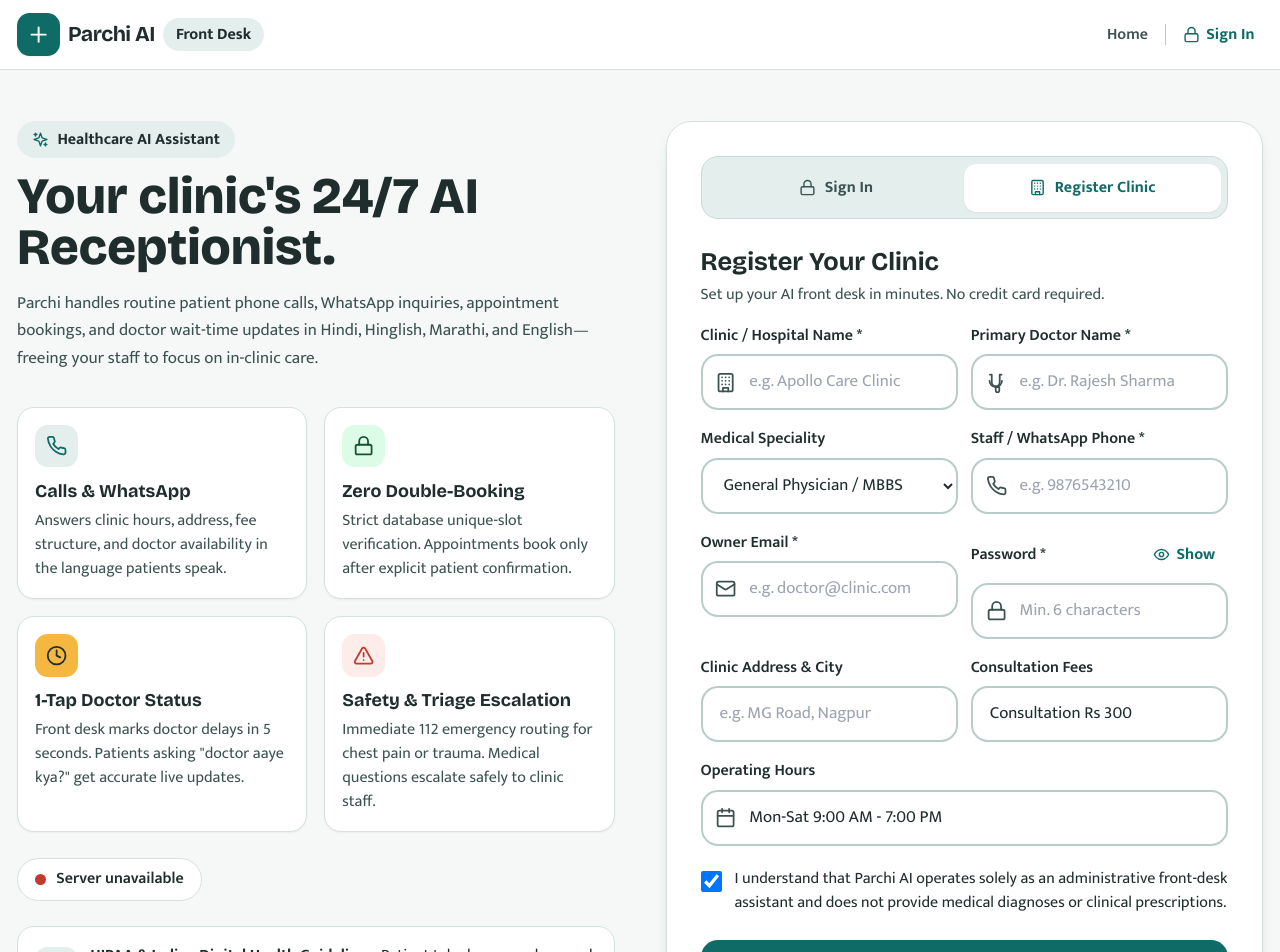
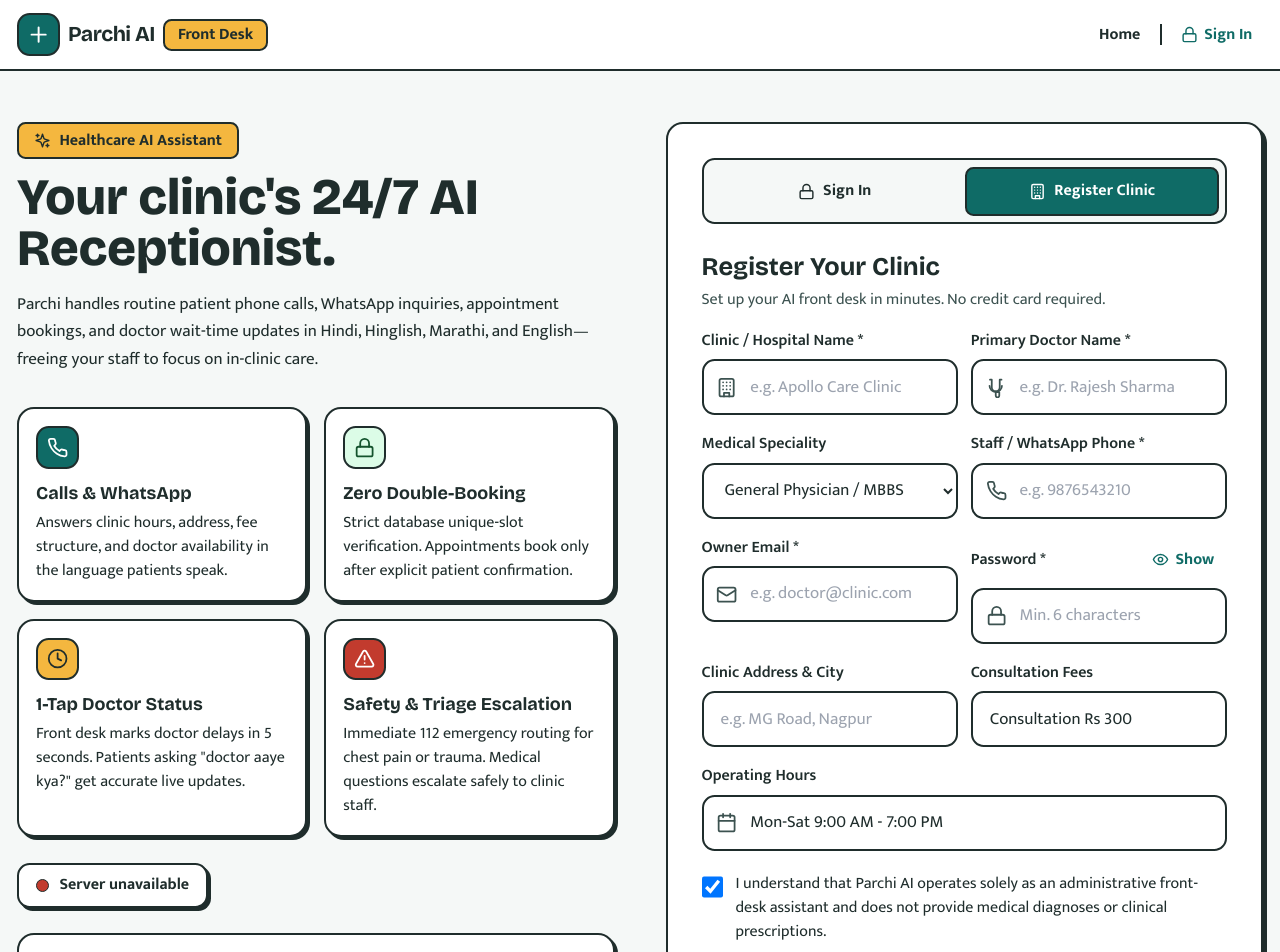
Before and after one commit to Ashishku1502/Healthcare-AI-Assistant, a Next.js app in the folder frontend/: page /signup in a window 1280 px wide. Shown: the top 952 px of the page. Built offline with nearby package versions, Linux system fonts and the light colour scheme; no server answers.

Commit message:
design: apply unified high-contrast simple bold UI style across all pages

```diff
--- a/frontend/src/app/globals.css
+++ b/frontend/src/app/globals.css
@@ -52,37 +52,44 @@
 
 @layer components {
   .card {
-    @apply bg-white border border-[#D4E2DF] rounded-3xl p-5 sm:p-6 shadow-sm;
+    @apply bg-white border-2 border-[var(--ink)] rounded-2xl p-5 sm:p-6;
+    box-shadow: 4px 4px 0 var(--ink);
     word-break: break-word;
     overflow-wrap: break-word;
   }
 
   .btn {
-    @apply inline-flex items-center justify-center rounded-2xl bg-[var(--teal)] text-white px-5 min-h-[56px] text-[17px] font-bold hover:bg-[#0B524E] active:scale-[0.98] disabled:opacity-50 disabled:active:scale-100 transition-all;
+    @apply inline-flex items-center justify-center rounded-xl bg-[var(--teal)] text-white border-2 border-[var(--ink)] px-5 min-h-[56px] text-[17px] font-bold hover:bg-[#0B524E] disabled:opacity-50 transition-all;
+    box-shadow: 3px 3px 0 var(--ink);
     white-space: normal;
     text-align: center;
   }
 
+  .btn:active:not(:disabled) {
+    transform: translate(2px, 2px);
+    box-shadow: 1px 1px 0 var(--ink);
+  }
+
   .btn2 {
-    @apply btn bg-white text-[var(--teal)] border-2 border-[var(--teal)] hover:bg-[#E4EFED];
+    @apply btn bg-white text-[var(--ink)] hover:bg-[#E4EFED];
   }
 
   .inp {
-    @apply w-full min-h-[56px] rounded-2xl border-2 border-[#B8CCC9] px-4 bg-white text-[var(--ink)] text-[17px] transition-colors focus:border-[var(--teal)];
+    @apply w-full min-h-[56px] rounded-xl border-2 border-[var(--ink)] px-4 bg-white text-[var(--ink)] text-[17px] transition-colors focus:border-[var(--teal)];
   }
 
   .ticket-card {
     position: relative;
     overflow: hidden;
     background: #ffffff;
-    border: 2px solid #C8DAD7;
-    border-radius: 1.5rem;
-    box-shadow: 0 4px 16px rgba(15, 107, 102, 0.08);
+    border: 2px solid var(--ink);
+    border-radius: 1rem;
+    box-shadow: 4px 4px 0 var(--ink);
   }
 
   .ticket-notch-row {
     position: relative;
-    border-top: 2px dashed #B8CCC9;
+    border-top: 2px dashed var(--ink);
   }
 
   .ticket-notch-row::before,
@@ -94,7 +101,7 @@
     height: 24px;
     border-radius: 9999px;
     background-color: var(--paper);
-    border: 2px solid #C8DAD7;
+    border: 2px solid var(--ink);
   }
 
   .ticket-notch-row::before {
--- a/frontend/src/app/login/auth-form.tsx
+++ b/frontend/src/app/login/auth-form.tsx
@@ -169,29 +169,29 @@ export default function AuthForm({
   return (
     <div className="min-h-screen bg-[var(--paper)] text-[var(--ink)] flex flex-col justify-between">
       {/* Top Bar Navigation */}
-      <header className="w-full border-b border-[#D4E2DF] bg-white/95 backdrop-blur-md sticky top-0 z-20">
+      <header className="w-full border-b-2 border-[var(--ink)] bg-white sticky top-0 z-20">
         <div className="max-w-7xl mx-auto px-3 sm:px-4 py-2.5 flex items-center justify-between gap-2">
           <a href="/" className="min-h-[48px] flex items-center gap-2 group shrink-0">
-            <span className="w-9 h-9 sm:w-10 sm:h-10 rounded-xl bg-[var(--teal)] text-white flex items-center justify-center font-black shadow-sm group-hover:scale-105 transition-transform shrink-0">
+            <span className="w-9 h-9 sm:w-10 sm:h-10 rounded-xl bg-[var(--teal)] border-2 border-[var(--ink)] text-white flex items-center justify-center font-black shrink-0">
               <IconCross className="w-5 h-5 text-white" />
             </span>
             <div className="flex items-center gap-2">
               <span className="text-[18px] sm:text-xl font-bold text-[var(--ink)] tracking-tight font-heading whitespace-nowrap">Parchi AI</span>
-              <span className="hidden sm:inline-block text-[16px] font-bold bg-[#E4EFED] text-[var(--ink)] px-3 py-1 rounded-full whitespace-nowrap">
+              <span className="hidden sm:inline-block text-[16px] font-bold bg-[var(--yellow)] border-2 border-[var(--ink)] text-[var(--ink)] px-3 py-0.5 rounded-lg whitespace-nowrap">
                 Front Desk
               </span>
             </div>
           </a>
           <nav className="flex items-center gap-1.5 sm:gap-2 text-[16px] shrink-0">
-            <a href="/" className="min-h-[48px] px-2 inline-flex items-center text-[#3C5250] font-semibold hover:text-[var(--teal)] transition-colors whitespace-nowrap">
+            <a href="/" className="min-h-[48px] px-2.5 inline-flex items-center text-[var(--ink)] font-bold hover:text-[var(--teal)] transition-colors whitespace-nowrap">
               Home
             </a>
-            <span className="w-px h-5 bg-[#B8CCC9] shrink-0" aria-hidden="true" />
+            <span className="w-0.5 h-5 bg-[var(--ink)] shrink-0" aria-hidden="true" />
             {mode === "login" ? (
               <button
                 type="button"
                 onClick={() => switchMode("signup")}
-                className="min-h-[48px] px-2 text-[var(--teal)] font-bold hover:underline flex items-center gap-1.5 whitespace-nowrap"
+                className="min-h-[48px] px-2.5 text-[var(--teal)] font-bold hover:underline flex items-center gap-1.5 whitespace-nowrap"
               >
                 <IconBuilding className="w-4 h-4 shrink-0" />
                 <span>Register Clinic</span>
@@ -200,7 +200,7 @@ export default function AuthForm({
               <button
                 type="button"
                 onClick={() => switchMode("login")}
-                className="min-h-[48px] px-2 text-[var(--teal)] font-bold hover:underline flex items-center gap-1.5 whitespace-nowrap"
+                className="min-h-[48px] px-2.5 text-[var(--teal)] font-bold hover:underline flex items-center gap-1.5 whitespace-nowrap"
               >
                 <IconLock className="w-4 h-4 shrink-0" />
                 <span>Sign In</span>
@@ -215,65 +215,65 @@ export default function AuthForm({
         {/* Left Column: Full Product Information, Trust & Benefits */}
         <section className="lg:col-span-6 space-y-6 min-w-0 w-full">
           <div>
-            <span className="inline-flex items-center gap-2 bg-[#E4EFED] text-[var(--ink)] px-3.5 py-1.5 rounded-full text-[16px] font-bold">
-              <IconSparkles className="w-4 h-4 text-[var(--teal)] shrink-0" />
+            <span className="inline-flex items-center gap-2 bg-[var(--yellow)] border-2 border-[var(--ink)] text-[var(--ink)] px-3.5 py-1 rounded-lg text-[16px] font-bold">
+              <IconSparkles className="w-4 h-4 text-[var(--ink)] shrink-0" />
               Healthcare AI Assistant
             </span>
             <h1 className="text-3xl sm:text-4xl lg:text-5xl font-extrabold text-[var(--ink)] mt-3 leading-tight break-words font-heading">
               Your clinic&apos;s 24/7 AI Receptionist.
             </h1>
-            <p className="mt-4 text-[17px] text-[#3C5250] leading-relaxed break-words">
+            <p className="mt-4 text-[17px] text-[var(--ink)] leading-relaxed break-words">
               Parchi handles routine patient phone calls, WhatsApp inquiries, appointment bookings, and doctor wait-time updates in Hindi, Hinglish, Marathi, and English—freeing your staff to focus on in-clinic care.
             </p>
           </div>
 
           {/* Key Pillars & Capabilities */}
           <div className="grid sm:grid-cols-2 gap-4 pt-2">
-            <div className="bg-white border border-[#D4E2DF] rounded-2xl p-4 shadow-sm">
-              <div className="w-10 h-10 rounded-xl bg-[#E4EFED] text-[var(--teal)] flex items-center justify-center mb-2.5 shrink-0">
+            <div className="bg-white border-2 border-[var(--ink)] shadow-[3px_3px_0_var(--ink)] rounded-2xl p-4">
+              <div className="w-10 h-10 rounded-xl bg-[var(--teal)] border-2 border-[var(--ink)] text-white flex items-center justify-center mb-2.5 shrink-0">
                 <IconPhone className="w-5 h-5" />
               </div>
               <h3 className="font-bold text-[var(--ink)] text-[18px] break-words">Calls & WhatsApp</h3>
-              <p className="text-[16px] text-[#3C5250] mt-1 leading-normal break-words">
+              <p className="text-[16px] text-[var(--ink)] mt-1 leading-normal break-words">
                 Answers clinic hours, address, fee structure, and doctor availability in the language patients speak.
               </p>
             </div>
 
-            <div className="bg-white border border-[#D4E2DF] rounded-2xl p-4 shadow-sm">
-              <div className="w-10 h-10 rounded-xl bg-[#DCFCE7] text-[#14532D] flex items-center justify-center mb-2.5 shrink-0">
+            <div className="bg-white border-2 border-[var(--ink)] shadow-[3px_3px_0_var(--ink)] rounded-2xl p-4">
+              <div className="w-10 h-10 rounded-xl bg-[#DCFCE7] border-2 border-[var(--ink)] text-[#14532D] flex items-center justify-center mb-2.5 shrink-0">
                 <IconLock className="w-5 h-5" />
               </div>
               <h3 className="font-bold text-[var(--ink)] text-[18px] break-words">Zero Double-Booking</h3>
-              <p className="text-[16px] text-[#3C5250] mt-1 leading-normal break-words">
+              <p className="text-[16px] text-[var(--ink)] mt-1 leading-normal break-words">
                 Strict database unique-slot verification. Appointments book only after explicit patient confirmation.
               </p>
             </div>
 
-            <div className="bg-white border border-[#D4E2DF] rounded-2xl p-4 shadow-sm">
-              <div className="w-10 h-10 rounded-xl bg-[var(--yellow)] text-[var(--ink)] flex items-center justify-center mb-2.5 shrink-0">
+            <div className="bg-white border-2 border-[var(--ink)] shadow-[3px_3px_0_var(--ink)] rounded-2xl p-4">
+              <div className="w-10 h-10 rounded-xl bg-[var(--yellow)] border-2 border-[var(--ink)] text-[var(--ink)] flex items-center justify-center mb-2.5 shrink-0">
                 <IconClock className="w-5 h-5" />
               </div>
               <h3 className="font-bold text-[var(--ink)] text-[18px] break-words">1-Tap Doctor Status</h3>
-              <p className="text-[16px] text-[#3C5250] mt-1 leading-normal break-words">
+              <p className="text-[16px] text-[var(--ink)] mt-1 leading-normal break-words">
                 Front desk marks doctor delays in 5 seconds. Patients asking &quot;doctor aaye kya?&quot; get accurate live updates.
               </p>
             </div>
 
-            <div className="bg-white border border-[#D4E2DF] rounded-2xl p-4 shadow-sm">
-              <div className="w-10 h-10 rounded-xl bg-[#FDECEA] text-[var(--red)] flex items-center justify-center mb-2.5 shrink-0">
+            <div className="bg-white border-2 border-[var(--ink)] shadow-[3px_3px_0_var(--ink)] rounded-2xl p-4">
+              <div className="w-10 h-10 rounded-xl bg-[var(--red)] border-2 border-[var(--ink)] text-white flex items-center justify-center mb-2.5 shrink-0">
                 <IconAlertTriangle className="w-5 h-5" />
               </div>
               <h3 className="font-bold text-[var(--ink)] text-[18px] break-words">Safety & Triage Escalation</h3>
-              <p className="text-[16px] text-[#3C5250] mt-1 leading-normal break-words">
+              <p className="text-[16px] text-[var(--ink)] mt-1 leading-normal break-words">
                 Immediate 112 emergency routing for chest pain or trauma. Medical questions escalate safely to clinic staff.
               </p>
             </div>
           </div>
 
           {/* Small Backend Status Badge */}
-          <div className="inline-flex items-center gap-2.5 bg-white border border-[#D4E2DF] rounded-full px-4 py-2 text-[16px] font-semibold text-[var(--ink)] shadow-xs w-fit">
+          <div className="inline-flex items-center gap-2.5 bg-white border-2 border-[var(--ink)] shadow-[3px_3px_0_var(--ink)] rounded-xl px-4 py-2 text-[16px] font-bold text-[var(--ink)] w-fit">
             <span
-              className={`w-2.5 h-2.5 rounded-full shrink-0 ${apiStatus === "ready"
+              className={`w-3 h-3 rounded-full border border-[var(--ink)] shrink-0 ${apiStatus === "ready"
                   ? "bg-[#0F6B66]"
                   : apiStatus === "waking"
                     ? "bg-[var(--yellow)] animate-pulse"
@@ -290,9 +290,9 @@ export default function AuthForm({
           </div>
 
           {/* Safety & Compliance Badge */}
-          <div className="flex items-center gap-3 text-[16px] text-[var(--ink)] bg-white border border-[#D4E2DF] rounded-2xl p-4">
-            <div className="w-10 h-10 rounded-xl bg-[#E4EFED] flex items-center justify-center shrink-0">
-              <IconShieldCheck className="w-5 h-5 text-[var(--teal)]" />
+          <div className="flex items-center gap-3 text-[16px] text-[var(--ink)] bg-white border-2 border-[var(--ink)] shadow-[3px_3px_0_var(--ink)] rounded-2xl p-4">
+            <div className="w-10 h-10 rounded-xl bg-[var(--teal)] border-2 border-[var(--ink)] flex items-center justify-center shrink-0">
+              <IconShieldCheck className="w-5 h-5 text-white" />
             </div>
             <span className="break-words">
               <strong>HIPAA & Indian Digital Health Guidelines:</strong> Patient telephone numbers and records are tenant-isolated. Strict opt-out compliance enforced.
@@ -302,17 +302,17 @@ export default function AuthForm({
 
         {/* Right Column: Interactive Login & Signup Form */}
         <section className="lg:col-span-6 w-full max-w-xl mx-auto min-w-0">
-          <div className="card shadow-lg border border-[#D4E2DF] p-5 sm:p-8">
+          <div className="card p-5 sm:p-8">
             {/* Mode Selector Tabs */}
-            <div className="flex rounded-2xl bg-[#E4EFED] p-1.5 mb-6 border border-[#C8DAD7]" role="tablist">
+            <div className="flex rounded-xl bg-[var(--paper)] p-1.5 mb-6 border-2 border-[var(--ink)] gap-1.5" role="tablist">
               <button
                 type="button"
                 role="tab"
                 aria-selected={mode === "login"}
                 onClick={() => switchMode("login")}
-                className={`min-h-[48px] flex-1 py-2.5 px-3 text-[16px] font-bold rounded-xl transition-all flex items-center justify-center gap-2 ${mode === "login"
-                    ? "bg-white text-[var(--teal)] shadow-sm"
-                    : "text-[#3C5250] hover:text-[var(--ink)]"
+                className={`min-h-[48px] flex-1 py-2.5 px-3 text-[16px] font-bold rounded-lg transition-all flex items-center justify-center gap-2 ${mode === "login"
+                    ? "bg-[var(--teal)] text-white border-2 border-[var(--ink)]"
+                    : "text-[var(--ink)] hover:bg-white"
                   }`}
               >
                 <IconLock className="w-4 h-4 shrink-0" />
@@ -323,9 +323,9 @@ export default function AuthForm({
                 role="tab"
                 aria-selected={mode === "signup"}
                 onClick={() => switchMode("signup")}
-                className={`min-h-[48px] flex-1 py-2.5 px-3 text-[16px] font-bold rounded-xl transition-all flex items-center justify-center gap-2 ${mode === "signup"
-                    ? "bg-white text-[var(--teal)] shadow-sm"
-                    : "text-[#3C5250] hover:text-[var(--ink)]"
+                className={`min-h-[48px] flex-1 py-2.5 px-3 text-[16px] font-bold rounded-lg transition-all flex items-center justify-center gap-2 ${mode === "signup"
+                    ? "bg-[var(--teal)] text-white border-2 border-[var(--ink)]"
+                    : "text-[var(--ink)] hover:bg-white"
                   }`}
               >
                 <IconBuilding className="w-4 h-4 shrink-0" />
```
Also changed, not shown: frontend/src/app/dashboard/page.tsx (+24 -24 lines), frontend/src/app/page.tsx (+17 -17 lines), frontend/src/app/receptionist/page.tsx (+25 -27 lines), frontend/src/components/hero-demo.tsx (+13 -13 lines).
